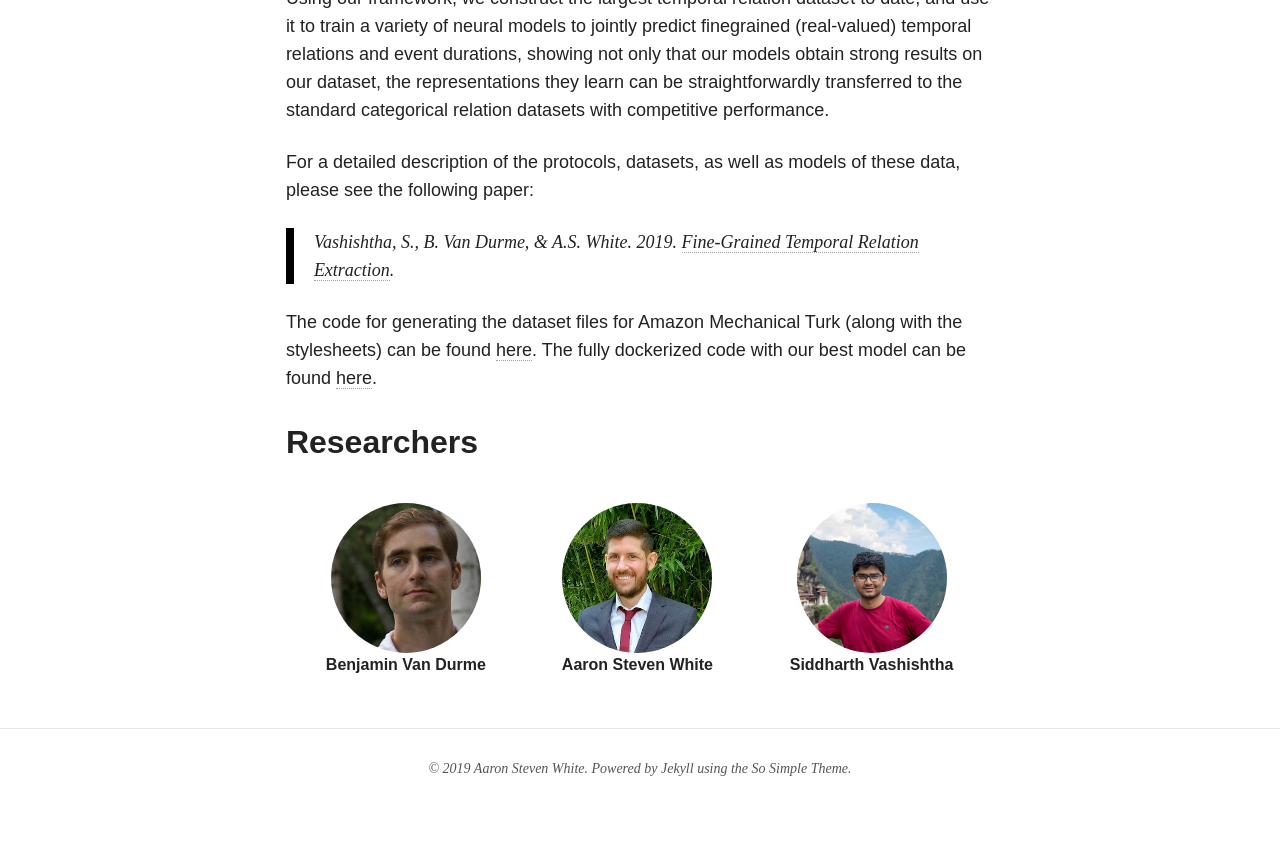
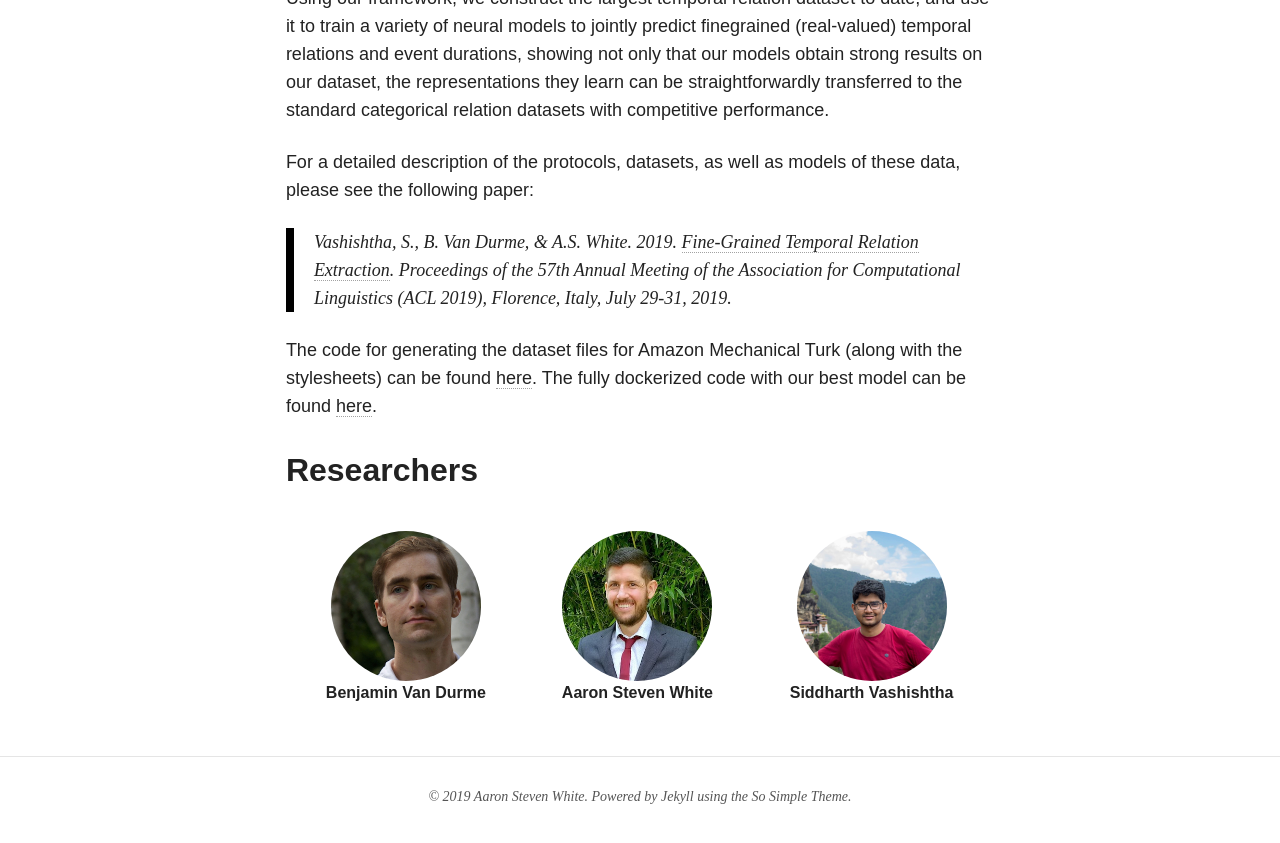
Before and after one commit to decompositional-semantics-initiative/decompositional-semantics-initiative.github.io, a Jekyll site: the page built from projects/time/index.md, in a window 1280 px wide and 900 px high, scrolled down 917 px. Shown: the top 843 px of the window. Built offline with Jekyll 4.4.1, drawn with Linux system fonts in a browser that asks for light colours; nearby versions of some CDN libraries.

```diff
--- a/projects/time/index.md
+++ b/projects/time/index.md
@@ -11,6 +11,6 @@ Using our framework, we construct the largest temporal relation dataset to date,
 
 For a detailed description of the protocols, datasets, as well as models of these data, please see the following paper:
 
-> Vashishtha, S., B. Van Durme, & A.S. White. 2019. [Fine-Grained Temporal Relation Extraction](https://www.aclweb.org/anthology/P19-1280/).
+> Vashishtha, S., B. Van Durme, & A.S. White. 2019. [Fine-Grained Temporal Relation Extraction](https://www.aclweb.org/anthology/P19-1280/). Proceedings of the 57th Annual Meeting of the Association for Computational Linguistics (ACL 2019), Florence, Italy, July 29-31, 2019.
 
 The code for generating the dataset files for Amazon Mechanical Turk (along with the stylesheets) can be found [here](https://github.com/FACTSlab/factslab-protocols). The fully dockerized code with our best model can be found [here](https://hub.docker.com/r/sidvash/temporal).
```
